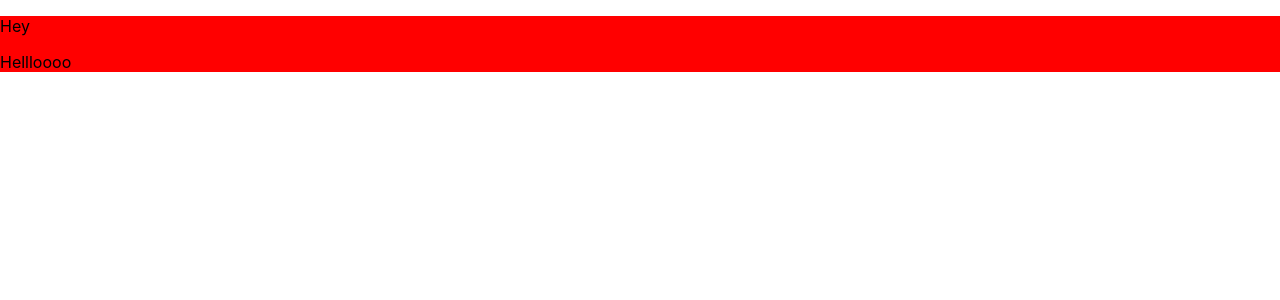
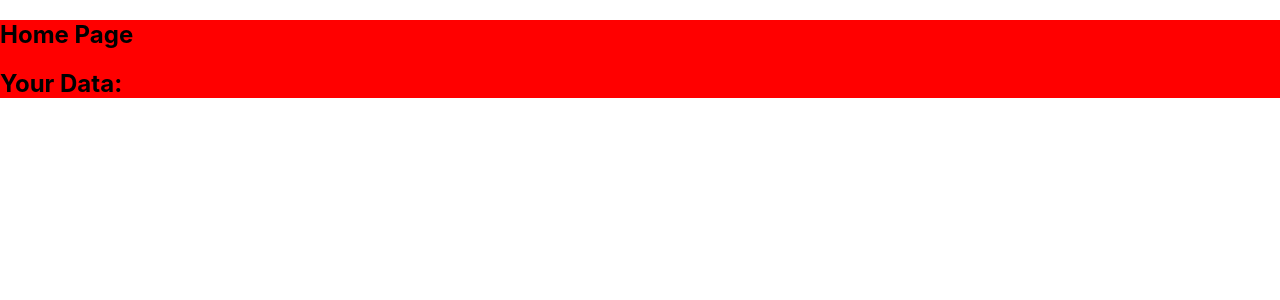
Before and after one commit to TymothyJHanks/Project-4, a React (Create React App) app in the folder frontend/react-app/: page / in a window 1280 px wide. Shown: the top 300 px of the page. Built offline with nearby package versions, Linux system fonts and the light colour scheme.

Commit message:
was able to pass down data from my context provider using props in my Scrape Provider component and console log it

```diff
--- a/frontend/react-app/src/App.js
+++ b/frontend/react-app/src/App.js
@@ -2,7 +2,9 @@ import React from 'react';
 import logo from './logo.svg';
 import './App.css';
 
-import Page from '../src/components/Page'
+//Outside Imports
+import Page from '../src/components/Page' //importing page which is being styled
+import Data from '../src/components/Data'
 
 
 
@@ -10,8 +12,8 @@ import Page from '../src/components/Page'
 function App() {
   return (
     <Page>
-      <p>Hey</p>
-      <p>Hellloooo</p>
+      <h2>Home Page</h2>
+      <Data/>
     </Page>
   );
 }
--- /dev/null
+++ b/frontend/react-app/src/components/Data.js
@@ -0,0 +1,24 @@
+import React from 'react'; //importing react
+import {useContext} from 'react' //importing useContext to be able to use content in other components
+import {ScrapeContext} from '../components/ScrapeContext'; //importing our scrape context from scrapecontext.js - the data in is actually comming from the props passed down from the page.js file from the scrapeContext component in there
+
+
+function Data(){
+
+    //Functions
+    const scrapeData = useContext(ScrapeContext)
+
+    console.log(scrapeData)
+
+
+
+    //Rendering/Returning
+    return(
+        <div className="data">
+            <h2>Your Data:</h2>
+        </div>
+    )
+}
+
+
+export default Data
--- a/frontend/react-app/src/components/Page.js
+++ b/frontend/react-app/src/components/Page.js
@@ -1,11 +1,14 @@
 import React from 'react' //importing react
 import { ScrapeProvider } from '../components/ScrapeContext'; //importing scrape provider from ScrapeContext.js
-import '../css/Page.css'
+import '../css/Page.css' //importing css that only acts on the elements within the components and not the components itself
 
 function Page({children}){
     return(
         // Wrapping entire div inside the scrape provider - if want to style the provider then need to do that in a css folder then import the stying
-        <ScrapeProvider>
+        <ScrapeProvider value={{ //Passing props inside this provider as a value object
+            hey:'ho',
+            lets: 'go'
+        }}>
         <div className="Page">
             {/* This descructors the Props.Children */}
             {children}
--- a/frontend/react-app/src/components/ScrapeContext.js
+++ b/frontend/react-app/src/components/ScrapeContext.js
@@ -1,5 +1,5 @@
 import React from 'react' //importing react
 
-const ScrapeContext = React.createContext();
+export const ScrapeContext = React.createContext();
 
 export const ScrapeProvider = ScrapeContext.Provider;
```
